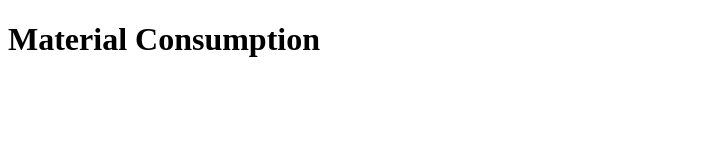
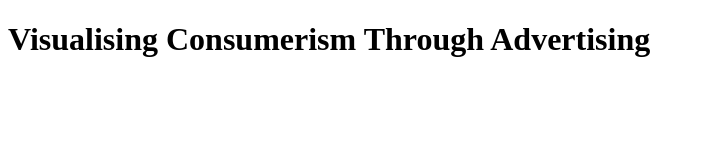
Before and after one commit to archiee-exe/loweredcase, a plain HTML site: page index.html in a window 1280 px wide. Shown: the whole page, without its empty margins (0-705 px from the left). Drawn offline with Linux system fonts and the light colour scheme.

Commit message:
skeleton update

```diff
--- a/index.html
+++ b/index.html
@@ -3,10 +3,10 @@
 <head>
     <meta charset="UTF-8">
     <meta name="viewport" content="width=device-width, initial-scale=1.0">
-    <title>Project 1: Archive</title>
+    <title>ad archives</title>
 </head>
 
 <body>
-    <h1>Material Consumption</h1>
+    <h1>Visualising Consumerism Through Advertising</h1>
 </body>
 </html>
```
